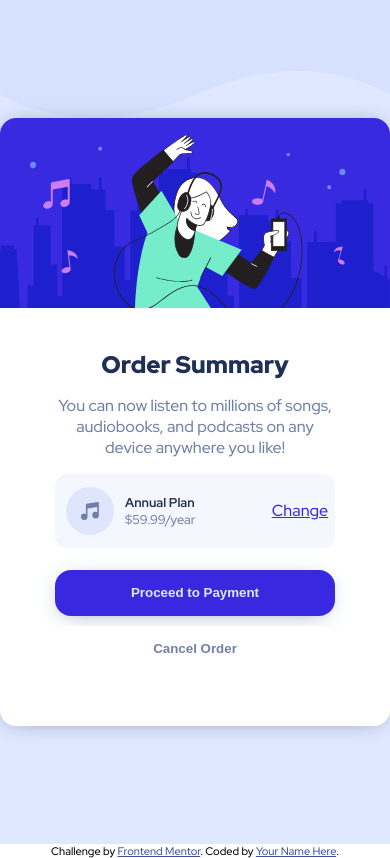
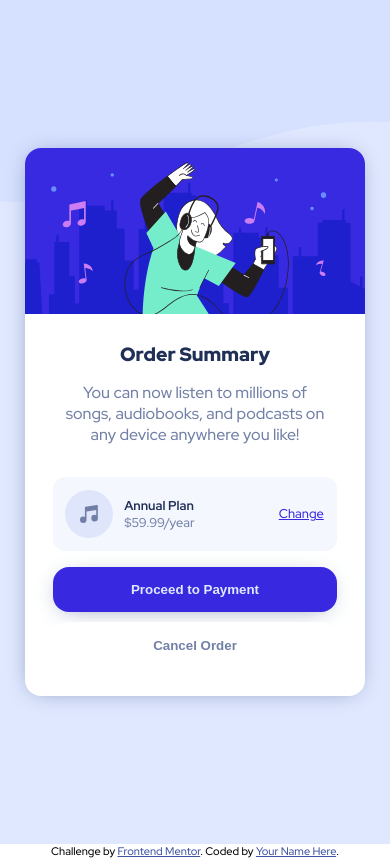
Before and after one commit to S1S4/order-summary-card, a plain HTML site: page index.html in a window 390 px wide. Drawn offline with Linux system fonts and the light colour scheme.

Commit message:
added media querie for responsive design

```diff
--- a/styles/styles.css
+++ b/styles/styles.css
@@ -149,3 +149,27 @@ h1 {
 }
 
 /* ------------------------------------------------------ */
+
+@media only screen and (max-width: 425px) {
+    .main-container {
+        background-image: url(../images/pattern-background-mobile.svg);
+        font-size: var(--sm);
+    }
+
+    .card {
+        max-width: 87%;
+    }
+    .card-information {
+        padding: 0.75rem;
+    }
+    .description {
+        padding: 5% 7%;
+    }
+
+    .plan-information {
+        margin: 0 1rem 0 1rem ;
+    }
+    .payment-section {
+        margin: 1rem;
+    }
+}
```
